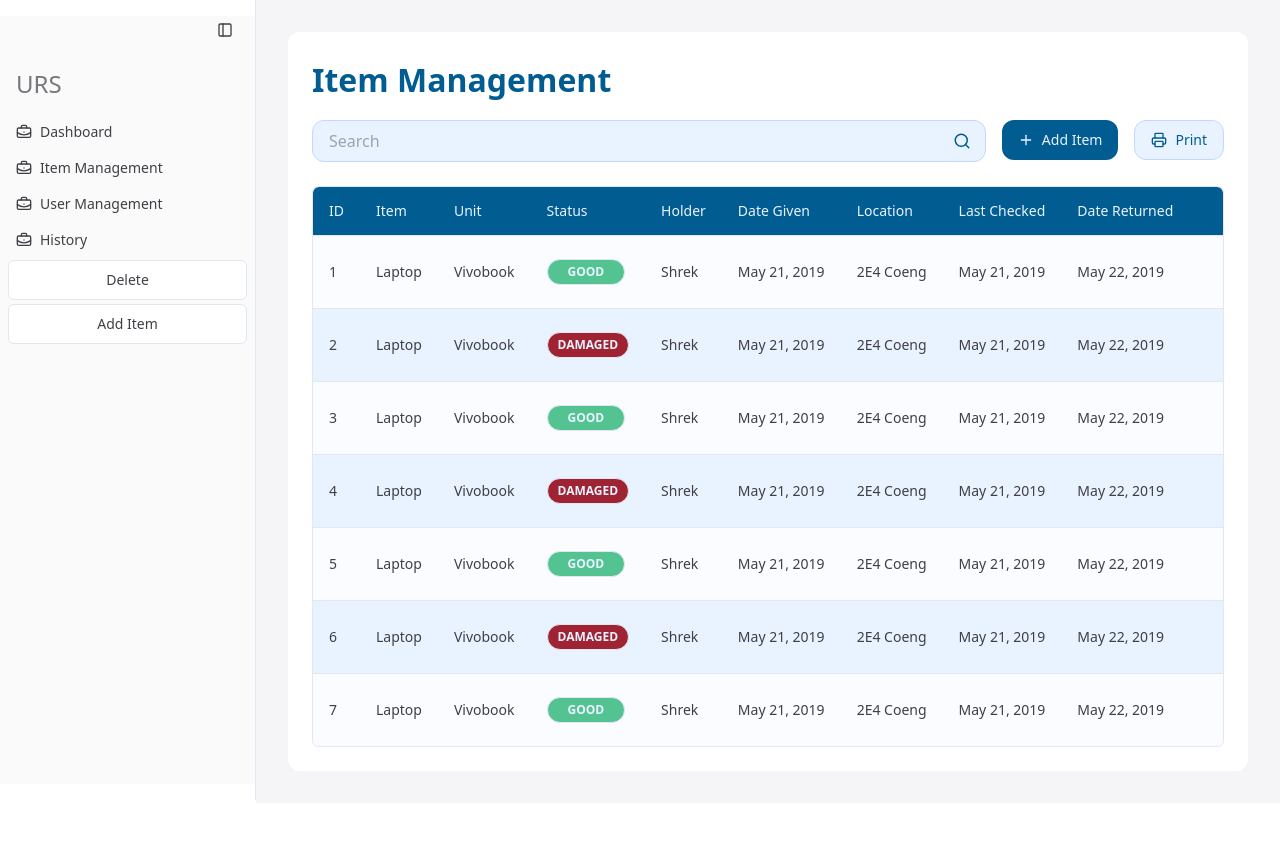
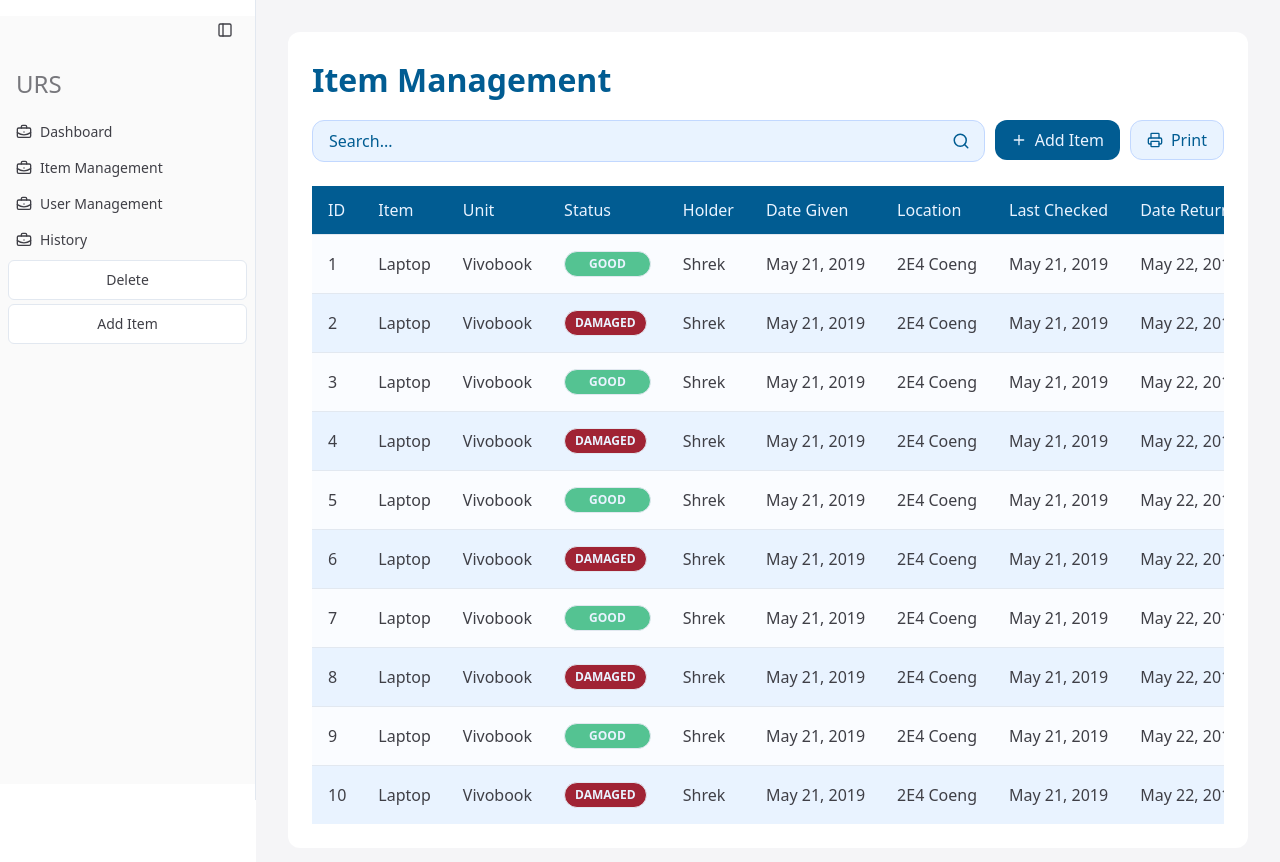
Before and after one commit to robin-dc/Inventory-Frontend, a React (Vite) app: page /admin/1 in a window 1280 px wide. Both pictures are taken after a click on the link "Item Management". Shown: the top 862 px of the page. Before the commit the page ends 803 px from the top, so only its background shows below. Built offline with nearby package versions, Linux system fonts and the light colour scheme.

Commit message:
updated item management ui

```diff
--- a/src/pages/admin/tabs/ItemManagement.jsx
+++ b/src/pages/admin/tabs/ItemManagement.jsx
@@ -1,4 +1,3 @@
-
 import { Input } from "@/components/ui/input"
 import { Button } from "@/components/ui/button"
 import { Badge } from "@/components/ui/badge"
@@ -27,7 +26,7 @@ import {
 
 const items = [
   {
-    id: "1",
+    id: 1,
     item: "Laptop",
     unit: "Vivobook",
     status: "GOOD",
@@ -38,7 +37,7 @@ const items = [
     dateReturned: "May 22, 2019",
   },
   {
-    id: "2",
+    id: 2,
     item: "Laptop",
     unit: "Vivobook",
     status: "DAMAGED",
@@ -49,7 +48,7 @@ const items = [
     dateReturned: "May 22, 2019",
   },
   {
-    id: "3",
+    id: 3,
     item: "Laptop",
     unit: "Vivobook",
     status: "GOOD",
@@ -60,7 +59,7 @@ const items = [
     dateReturned: "May 22, 2019",
   },
   {
-    id: "4",
+    id: 4,
     item: "Laptop",
     unit: "Vivobook",
     status: "DAMAGED",
@@ -71,7 +70,7 @@ const items = [
     dateReturned: "May 22, 2019",
   },
   {
-    id: "5",
+    id: 5,
     item: "Laptop",
     unit: "Vivobook",
     status: "GOOD",
@@ -82,7 +81,7 @@ const items = [
     dateReturned: "May 22, 2019",
   },
   {
-    id: "6",
+    id: 6,
     item: "Laptop",
     unit: "Vivobook",
     status: "DAMAGED",
@@ -93,10 +92,43 @@ const items = [
     dateReturned: "May 22, 2019",
   },
   {
-    id: "7",
+    id: 7,
     item: "Laptop",
     unit: "Vivobook",
     status: "GOOD",
+    holder: "Shrek",
+    dateGiven: "May 21, 2019",
+    location: "2E4 Coeng",
+    lastChecked: "May 21, 2019",
+    dateReturned: "May 22, 2019",
+  },
+  {
+    id: 8,
+    item: "Laptop",
+    unit: "Vivobook",
+    status: "DAMAGED",
+    holder: "Shrek",
+    dateGiven: "May 21, 2019",
+    location: "2E4 Coeng",
+    lastChecked: "May 21, 2019",
+    dateReturned: "May 22, 2019",
+  },
+  {
+    id: 9,
+    item: "Laptop",
+    unit: "Vivobook",
+    status: "GOOD",
+    holder: "Shrek",
+    dateGiven: "May 21, 2019",
+    location: "2E4 Coeng",
+    lastChecked: "May 21, 2019",
+    dateReturned: "May 22, 2019",
+  },
+  {
+    id: 10,
+    item: "Laptop",
+    unit: "Vivobook",
+    status: "DAMAGED",
     holder: "Shrek",
     dateGiven: "May 21, 2019",
     location: "2E4 Coeng",
@@ -108,70 +140,70 @@ const items = [
 const ItemManagement = () => {
   return (
     <div className="p-6 bg-white rounded-xl grid">
-      <div className="text-primary text-[32px] font-bold">Item Management</div>
+      <h1 className="text-primary text-[32px] font-bold">Item Management</h1>
 
-      <div className="flex my-4 mb-6">
+      <div className="flex my-4 mb-6 gap-x-[10px]">
         <div className="relative w-full">
           <input
             type="text"
-            placeholder="Search"
-            className="bg-secondary rounded-xl border border-[#C2D8FF] text-primary pl-4 pr-10 py-2 w-full focus:outline-none"
+            placeholder="Search..."
+            className="bg-secondary rounded-xl border border-[#C2D8FF] text-primary pl-4 pr-10 py-2 w-full focus:outline-none placeholder:text-primary text-[16px]"
           />
           <Search className="absolute right-3 top-1/2 transform -translate-y-1/2 text-primary scale-75" />
         </div>
 
-        <Button className="mx-4 text-secondary rounded-xl">
+        <Button className="text-[16px] font-normal text-secondary rounded-xl">
           <Plus /> Add Item
         </Button>
 
-        <Button variant="secondary" className="bg-secondary text-primary rounded-xl border border-[#C2D8FF]">
+        <Button variant="secondary" className="bg-secondary text-[16px] font-normal text-primary rounded-xl border border-[#C2D8FF]">
           <Printer /> Print
         </Button>
       </div>
 
-      <ScrollArea className=" whitespace-nowrap rounded-md border">
+      <ScrollArea className=" whitespace-nowrap">
         <Table>
           <TableHeader className="bg-primary">
             <TableRow>
-              <TableHead className="text-secondary">ID</TableHead>
-              <TableHead className="text-secondary">Item</TableHead>
-              <TableHead className="text-secondary">Unit</TableHead>
-              <TableHead className="text-secondary">Status</TableHead>
-              <TableHead className="text-secondary">Holder</TableHead>
-              <TableHead className="text-secondary">Date Given</TableHead>
-              <TableHead className="text-secondary">Location</TableHead>
-              <TableHead className="text-secondary">Last Checked</TableHead>
-              <TableHead className="text-secondary">Date Returned</TableHead>
+              <TableHead className="text-secondary text-[16px] font-normal">ID</TableHead>
+              <TableHead className="text-secondary text-[16px] font-normal">Item</TableHead>
+              <TableHead className="text-secondary text-[16px] font-normal">Unit</TableHead>
+              <TableHead className="text-secondary text-[16px] font-normal">Status</TableHead>
+              <TableHead className="text-secondary text-[16px] font-normal">Holder</TableHead>
+              <TableHead className="text-secondary text-[16px] font-normal">Date Given</TableHead>
+              <TableHead className="text-secondary text-[16px] font-normal">Location</TableHead>
+              <TableHead className="text-secondary text-[16px] font-normal">Last Checked</TableHead>
+              <TableHead className="text-secondary text-[16px] font-normal pr-0">Date Returned</TableHead>
               <TableHead></TableHead>
             </TableRow>
           </TableHeader>
           <TableBody>
             {items.map((item, index) => (
               <TableRow key={item.item} className={`${index % 2 === 0 ? 'bg-[#FAFCFF]' : 'bg-secondary'}`}>
-                <TableCell className="font-medium">{item.id}</TableCell>
-                <TableCell className="font-medium">{item.item}</TableCell>
-                <TableCell className="font-medium">{item.unit}</TableCell>
-                <TableCell className="font-medium text-[#F5F5F7]">
-                  <Badge variant="outline" className={`text-secondary ${item.status === 'GOOD' ? 'bg-[#54C392] px-5 py-1' : 'bg-[#A02334]'} py-1`}>
+                <TableCell className="text-[16px] py-1">{item.id}</TableCell>
+                <TableCell className="text-[16px] py-1">{item.item}</TableCell>
+                <TableCell className="text-[16px] py-1">{item.unit}</TableCell>
+                <TableCell className="text-[#F5F5F7] text-[12px]">
+                  <Badge variant="outline" className={`text-secondary ${item.status === 'GOOD' ? 'bg-[#54C392] px-6 py-1' : 'bg-[#A02334]'} py-1`}>
                     {item.status}
                   </Badge>
                 </TableCell>
-                <TableCell className="font-medium">{item.holder}</TableCell>
-                <TableCell className="font-medium">{item.dateGiven}</TableCell>
-                <TableCell className="font-medium">{item.location}</TableCell>
-                <TableCell className="font-medium">{item.lastChecked}</TableCell>
-                <TableCell className="font-medium">{item.dateReturned}</TableCell>
-                <TableCell className="font-medium">
+                <TableCell className="text-[16px] py-1">{item.holder}</TableCell>
+                <TableCell className="text-[16px] py-1">{item.dateGiven}</TableCell>
+                <TableCell className="text-[16px] py-1">{item.location}</TableCell>
+                <TableCell className="text-[16px] py-1">{item.lastChecked}</TableCell>
+                <TableCell className="text-[16px] py-1 pr-0">{item.dateReturned}</TableCell>
+                <TableCell className="text-[16px] py-1 pl-0">
                   <Popover>
                     <PopoverTrigger asChild>
-                      <Button variant="ghost" className="rounded-full p-3 hover:bg-[#edede9]">
-                        <EllipsisVertical />
+                      <Button variant="ghost" className="rounded-full p-3">
+                        <EllipsisVertical className="text-primary scale-125" />
                       </Button>
                     </PopoverTrigger>
                     <PopoverContent
                       side="left"
                       align="start"
-                      className="w-40 p-0 rounded-xl border border-primary"
+                      className="w-40 p-0 mt-2 rounded-xl border border-primary"
                     >
                       <div className="grid">
                         <Button
```
